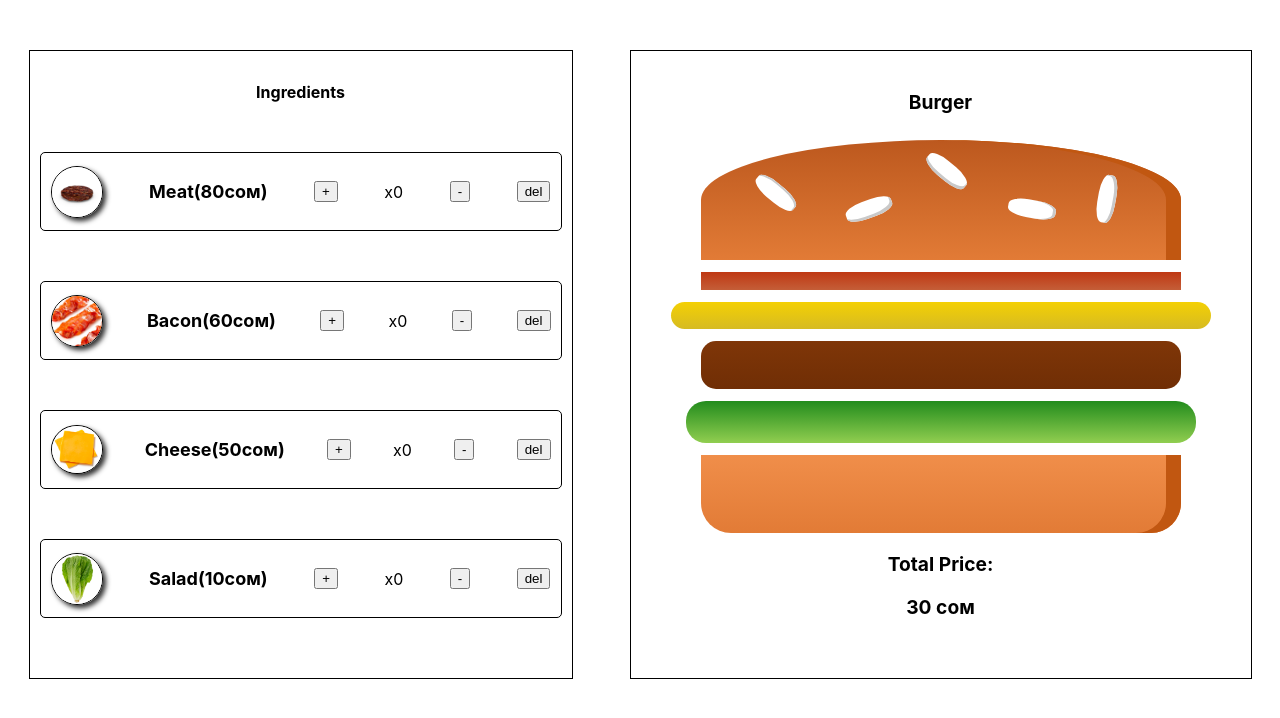
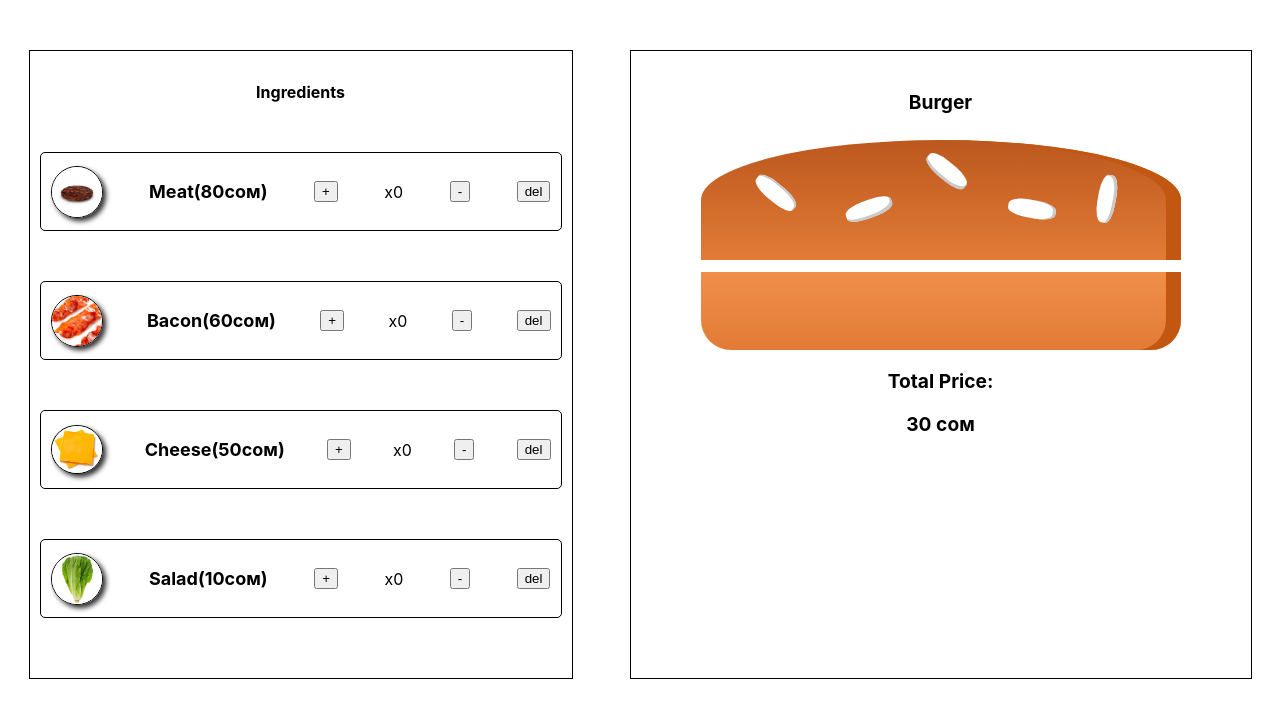
Before and after one commit to Chyngyz-Isakov/homework-burger, a React (Create React App) app: page / in a window 1280 px wide. Shown: the top 718 px of the page. Built offline with nearby package versions, Linux system fonts and the light colour scheme; the HTML template or start-up script is replaced by a standard one.

Commit message:
make printing Burger on page

```diff
--- a/src/App.tsx
+++ b/src/App.tsx
@@ -1,11 +1,11 @@
 import React, {useState} from 'react';
+import {nanoid} from "nanoid";
 import meatImage from './assets/meat.png';
 import baconImage from './assets/bacon.png';
 import cheeseImage from './assets/cheese.png';
 import saladImage from './assets/salad.png';
 import {Burger, Ingredient} from "./type";
 import './App.css';
-import {nanoid} from "nanoid";
 
 
 const App = () => {
@@ -16,7 +16,6 @@ const App = () => {
         {id: nanoid(), name: 'Cheese', price: 50, image: cheeseImage},
         {id: nanoid(), name: 'Salad', price: 10, image: saladImage},
     ];
-
 
     const [ingredients, setIngredients] = useState<Burger[]>([
         {name: 'Meat', count: 0},
@@ -37,12 +36,12 @@ const App = () => {
                             ...item,
                             count: item.count + 1
                         }
-
                     }
                     return item;
                 }
             )
-        })
+        });
+
     };
 
     const removeOne = (name: string) => {
@@ -77,7 +76,7 @@ const App = () => {
         })
     };
 
-    console.log(totalPrice);
+
 
     return (
         <div className="App">
@@ -115,10 +114,22 @@ const App = () => {
                         <div className="Seeds1"></div>
                         <div className="Seeds2"></div>
                     </div>
-                    <div className="Bacon"></div>
-                    <div className="Cheese"></div>
-                    <div className="Meat"></div>
-                    <div className="Salad"></div>
+                    {ingredients.map(item => {
+                        const div: React.ReactNode[] = [];
+                        for (let i = 0; i < item.count; i++){
+                            div.push(<div className={item.name}></div>)
+                        }
+                        return div;
+                        // if (ingredients[index].count){
+                        //     return <div className={item.name}></div>
+                        // }else return ''
+                    })}
+                    {/*{ingredients.map((item,index) => {*/}
+                    {/*    if (ingredients[index].count){*/}
+
+                    {/*        return <div className={item.name}></div>*/}
+                    {/*    }else return ''*/}
+                    {/*})}*/}
                     <div className="BreadBottom"></div>
                     <p>Total Price:</p>
                     <p>{totalPrice} сом</p>
```
